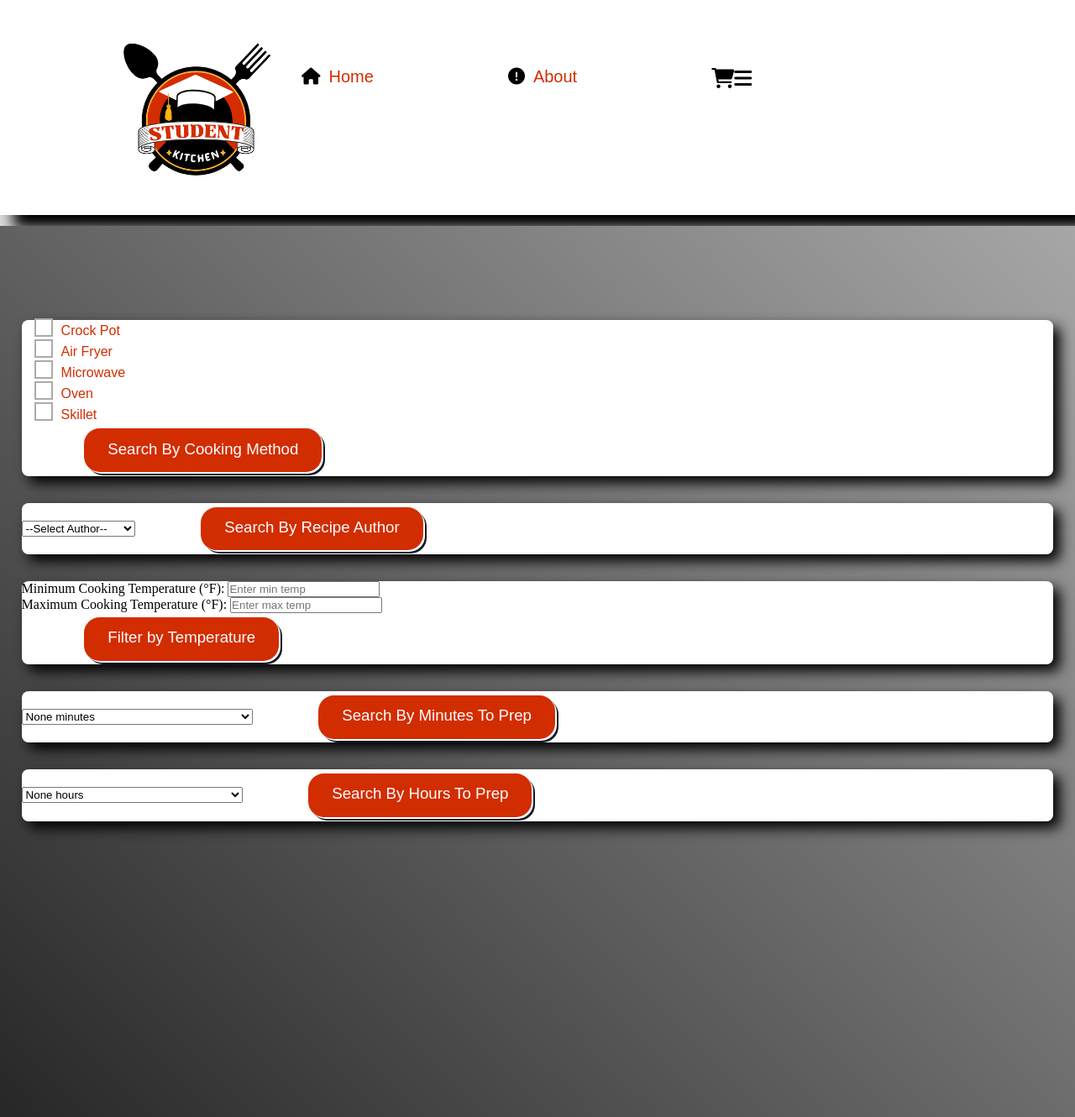
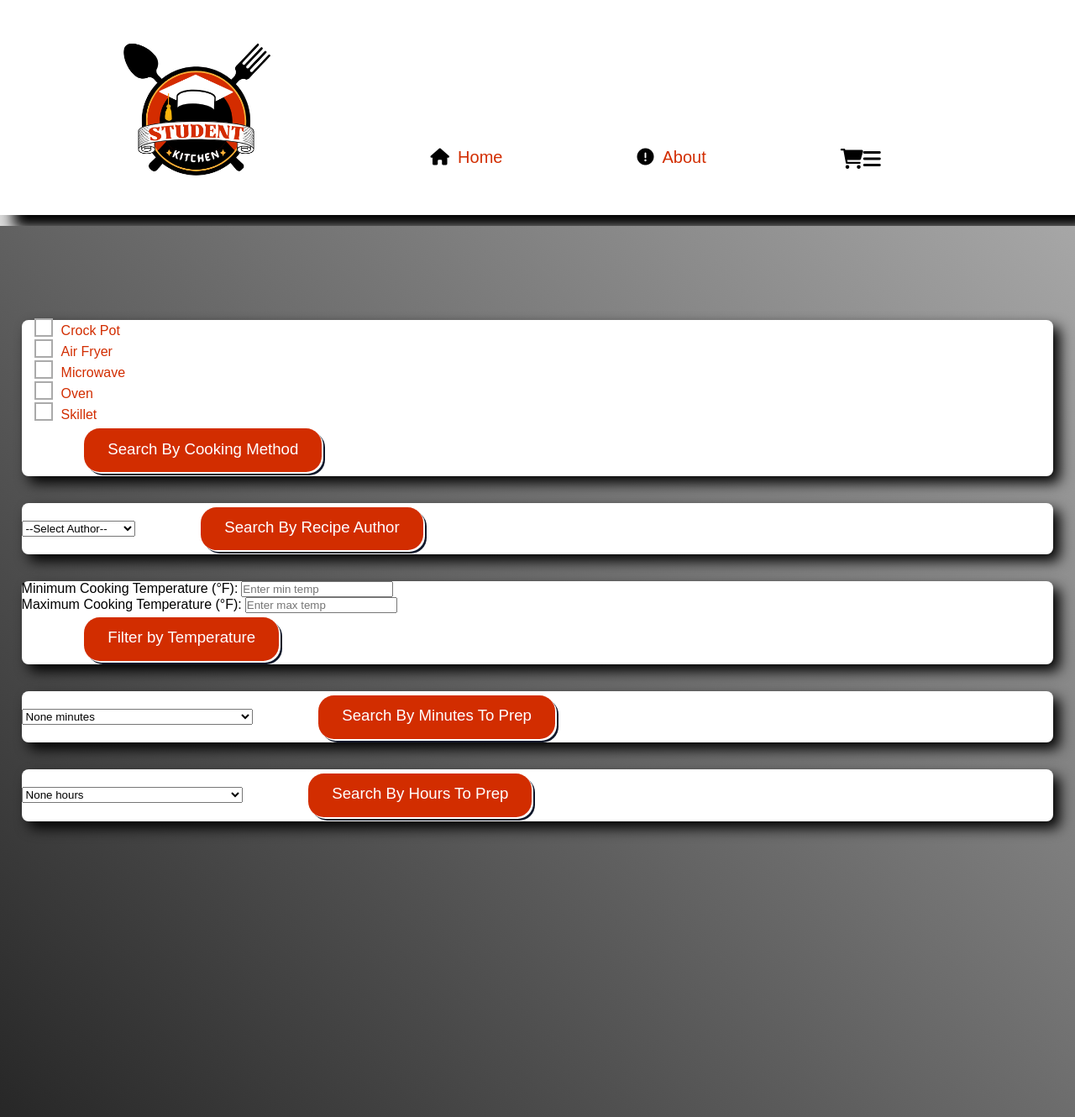
Before and after one commit to jacoba2024through2025/Unit5Project, a Django app: page /filterrecipes/ in a window 1280 px wide; the page is wider, and only the part inside the window is pictured. Shown: that part at 84% size. Run offline with Django 5.2, Linux system fonts and the light colour scheme; data comes from the database, SQL or seed files in the repository; both versions use the stored data as it was after the commit.

Commit message:
last changes made for a bit 11/21 day of project

```diff
--- a/app/static/styles.css
+++ b/app/static/styles.css
@@ -33,6 +33,7 @@ li, a, button {
 }
 
 
+
 /*Styling for the navigation bar*/
 header {
 
@@ -42,6 +43,8 @@ header {
     background-color: white;
     margin-bottom: 0.5vw;
 }
+
+
 
 
 
@@ -631,12 +634,15 @@ header {
     color: white;
     font-family: sans-serif;
 
+
 }
 
 .linked-labels {
-    margin-left: 10vh;
+    padding-left: 12vw;
+    padding-top: 12vh;
+
     display: flex;
-    gap: 35vh
+    justify-content: space-between;
 }
 
 .search-input {
@@ -755,7 +761,7 @@ header {
     }
 
     .linked-labels {
-        margin-left: 0.05vw;
+        margin-left: 0.01vw;
         gap: 1.5vh;
         margin-bottom: 10vh
     }
--- a/app/templates/filterrecipes.html
+++ b/app/templates/filterrecipes.html
@@ -60,11 +60,11 @@
     <form method="POST" class="form-background">
         {% csrf_token %}
         <p>
-            <label for="min_temp">Minimum Cooking Temperature (°F):</label>
+            <label for="min_temp" class="result-fonttype">Minimum Cooking Temperature (°F):</label>
             <input type="number" name="min_temp" id="min_temp" placeholder="Enter min temp">
         </p>
         <p>
-            <label for="max_temp">Maximum Cooking Temperature (°F):</label>
+            <label for="max_temp" class="result-fonttype">Maximum Cooking Temperature (°F):</label>
             <input type="number" name="max_temp" id="max_temp" placeholder="Enter max temp">
         </p>
         <button type="submit" class="form-buttons form-buttons-filter">Filter by Temperature</button>
@@ -116,7 +116,7 @@
             {% for recipe in result %}
                 <p class="result-fonttype">Recipe Name:{{ recipe.recipe_name }}</p>
                 <p class="result-fonttype">Method:{{ recipe.recipe_type }}</p>
-                <p class="result-fonttype">Temperature:{{ recipe.cooking_temp }}</p>
+                <p class="result-fonttype">Temperature:{{ recipe.cooking_temp }}℉</p>
                 <p class="result-fonttype">Author:{{ recipe.recipe_author }}</p>
                 <p class="result-fonttype">Ingredients:{{ recipe.ingredients_needed }}</p>
                 <p class="result-fonttype">Instructions:{{ recipe.recipe_instructions}}</p>
```
Also changed, not shown: db.sqlite3.
